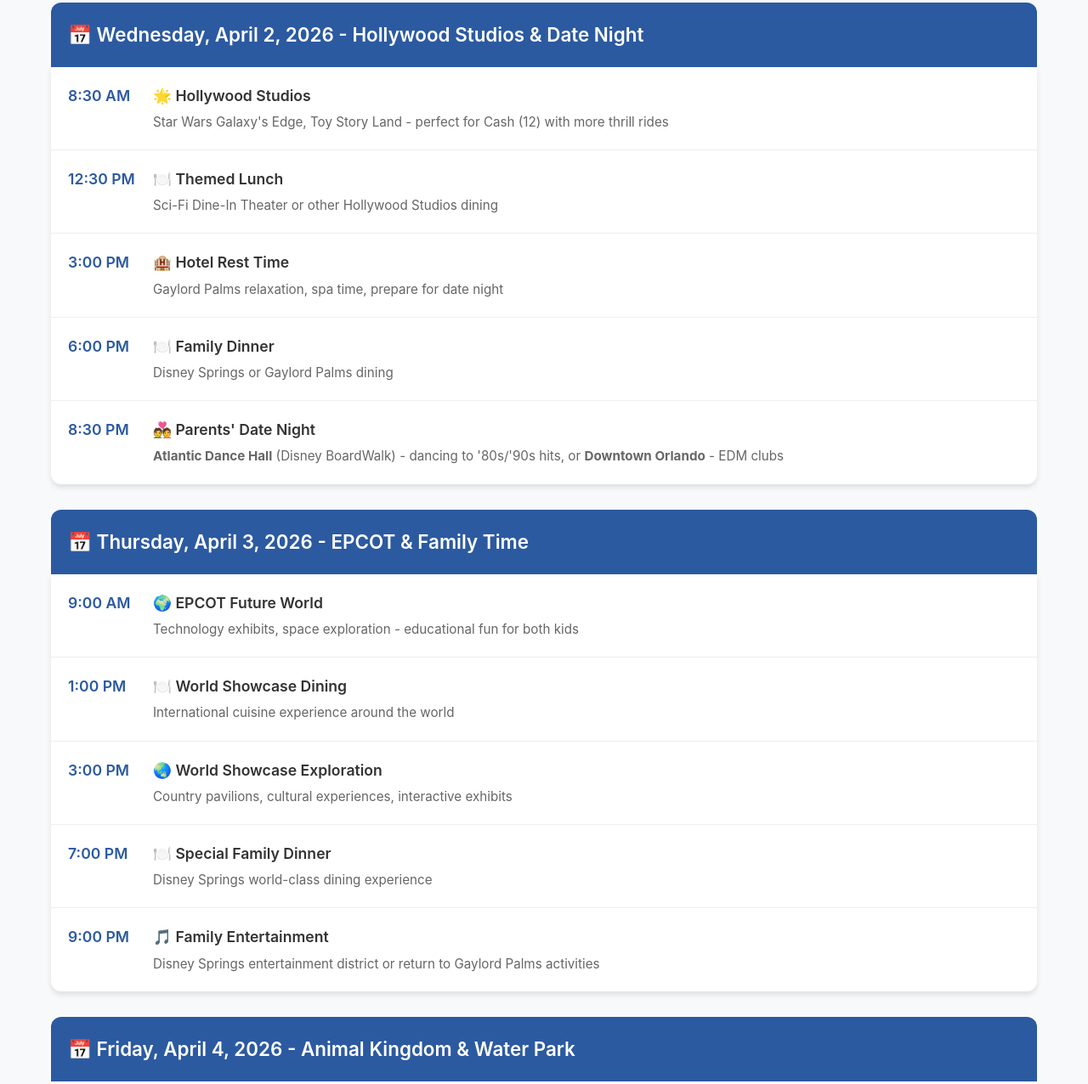
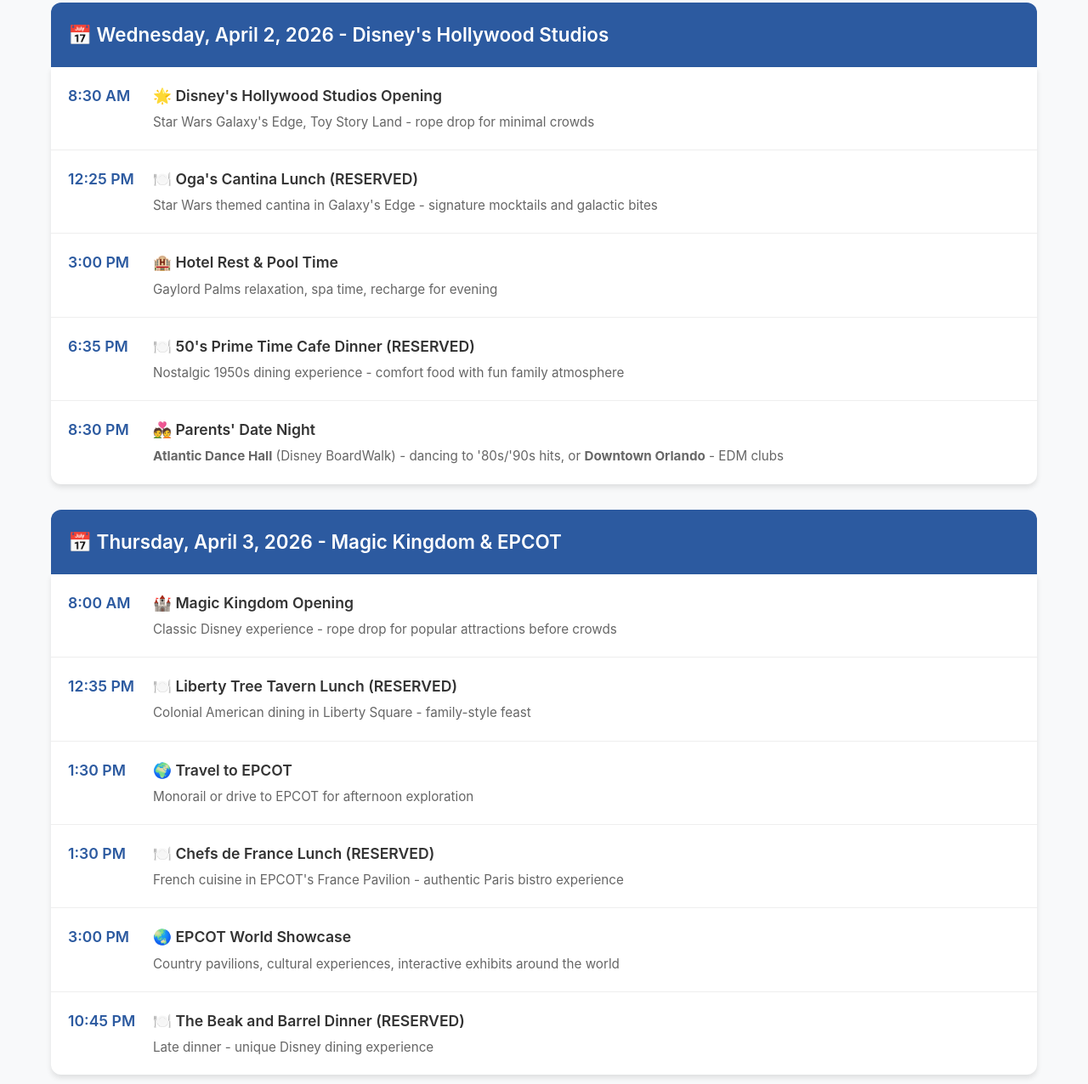
Before and after one commit to Colby-Cul/florida-trip-itinerary, a plain HTML site: page index.html in a window 1280 px wide. Shown: the part 7836-9112 px from the top of the page at 85% size. Drawn offline with Linux system fonts and the light colour scheme.

Commit message:
Add confirmed Disney restaurant reservations: Oga's Cantina, 50's Prime Time Cafe, Liberty Tree Tavern, Chefs de France, and The Beak and Barrel

```diff
--- a/index.html
+++ b/index.html
@@ -1172,35 +1172,35 @@
         <!-- Day 8 - Wednesday, April 2 -->
         <div class="day-schedule" id="day8">
             <div class="day-header">
-                📅 Wednesday, April 2, 2026 - Hollywood Studios & Date Night
+                📅 Wednesday, April 2, 2026 - Disney's Hollywood Studios
             </div>
             <div class="day-content">
                 <div class="timeline-item">
                     <div class="time">8:30 AM</div>
                     <div class="event-details">
-                        <div class="event-title">🌟 Hollywood Studios</div>
-                        <div class="event-description">Star Wars Galaxy's Edge, Toy Story Land - perfect for Cash (12) with more thrill rides</div>
-                    </div>
-                </div>
-                <div class="timeline-item">
-                    <div class="time">12:30 PM</div>
-                    <div class="event-details">
-                        <div class="event-title">🍽️ Themed Lunch</div>
-                        <div class="event-description">Sci-Fi Dine-In Theater or other Hollywood Studios dining</div>
+                        <div class="event-title">🌟 Disney's Hollywood Studios Opening</div>
+                        <div class="event-description">Star Wars Galaxy's Edge, Toy Story Land - rope drop for minimal crowds</div>
+                    </div>
+                </div>
+                <div class="timeline-item">
+                    <div class="time">12:25 PM</div>
+                    <div class="event-details">
+                        <div class="event-title">🍽️ Oga's Cantina Lunch (RESERVED)</div>
+                        <div class="event-description">Star Wars themed cantina in Galaxy's Edge - signature mocktails and galactic bites</div>
                     </div>
                 </div>
                 <div class="timeline-item">
                     <div class="time">3:00 PM</div>
                     <div class="event-details">
-                        <div class="event-title">🏨 Hotel Rest Time</div>
-                        <div class="event-description">Gaylord Palms relaxation, spa time, prepare for date night</div>
-                    </div>
-                </div>
-                <div class="timeline-item">
-                    <div class="time">6:00 PM</div>
-                    <div class="event-details">
-                        <div class="event-title">🍽️ Family Dinner</div>
-                        <div class="event-description">Disney Springs or Gaylord Palms dining</div>
+                        <div class="event-title">🏨 Hotel Rest & Pool Time</div>
+                        <div class="event-description">Gaylord Palms relaxation, spa time, recharge for evening</div>
+                    </div>
+                </div>
+                <div class="timeline-item">
+                    <div class="time">6:35 PM</div>
+                    <div class="event-details">
+                        <div class="event-title">🍽️ 50's Prime Time Cafe Dinner (RESERVED)</div>
+                        <div class="event-description">Nostalgic 1950s dining experience - comfort food with fun family atmosphere</div>
                     </div>
                 </div>
                 <div class="timeline-item">
@@ -1216,42 +1216,49 @@
         <!-- Day 9 - Thursday, April 3 -->
         <div class="day-schedule" id="day9">
             <div class="day-header">
-                📅 Thursday, April 3, 2026 - EPCOT & Family Time
+                📅 Thursday, April 3, 2026 - Magic Kingdom & EPCOT
             </div>
             <div class="day-content">
                 <div class="timeline-item">
-                    <div class="time">9:00 AM</div>
-                    <div class="event-details">
-                        <div class="event-title">🌍 EPCOT Future World</div>
-                        <div class="event-description">Technology exhibits, space exploration - educational fun for both kids</div>
-                    </div>
-                </div>
-                <div class="timeline-item">
-                    <div class="time">1:00 PM</div>
-                    <div class="event-details">
-                        <div class="event-title">🍽️ World Showcase Dining</div>
-                        <div class="event-description">International cuisine experience around the world</div>
+                    <div class="time">8:00 AM</div>
+                    <div class="event-details">
+                        <div class="event-title">🏰 Magic Kingdom Opening</div>
+                        <div class="event-description">Classic Disney experience - rope drop for popular attractions before crowds</div>
+                    </div>
+                </div>
+                <div class="timeline-item">
+                    <div class="time">12:35 PM</div>
+                    <div class="event-details">
+                        <div class="event-title">🍽️ Liberty Tree Tavern Lunch (RESERVED)</div>
+                        <div class="event-description">Colonial American dining in Liberty Square - family-style feast</div>
+                    </div>
+                </div>
+                <div class="timeline-item">
+                    <div class="time">1:30 PM</div>
+                    <div class="event-details">
+                        <div class="event-title">🌍 Travel to EPCOT</div>
+                        <div class="event-description">Monorail or drive to EPCOT for afternoon exploration</div>
+                    </div>
+                </div>
+                <div class="timeline-item">
+                    <div class="time">1:30 PM</div>
+                    <div class="event-details">
+                        <div class="event-title">🍽️ Chefs de France Lunch (RESERVED)</div>
+                        <div class="event-description">French cuisine in EPCOT's France Pavilion - authentic Paris bistro experience</div>
                     </div>
                 </div>
                 <div class="timeline-item">
                     <div class="time">3:00 PM</div>
                     <div class="event-details">
-                        <div class="event-title">🌏 World Showcase Exploration</div>
-                        <div class="event-description">Country pavilions, cultural experiences, interactive exhibits</div>
-                    </div>
-                </div>
-                <div class="timeline-item">
-                    <div class="time">7:00 PM</div>
-                    <div class="event-details">
-                        <div class="event-title">🍽️ Special Family Dinner</div>
-                        <div class="event-description">Disney Springs world-class dining experience</div>
-                    </div>
-                </div>
-                <div class="timeline-item">
-                    <div class="time">9:00 PM</div>
-                    <div class="event-details">
-                        <div class="event-title">🎵 Family Entertainment</div>
-                        <div class="event-description">Disney Springs entertainment district or return to Gaylord Palms activities</div>
+                        <div class="event-title">🌏 EPCOT World Showcase</div>
+                        <div class="event-description">Country pavilions, cultural experiences, interactive exhibits around the world</div>
+                    </div>
+                </div>
+                <div class="timeline-item">
+                    <div class="time">10:45 PM</div>
+                    <div class="event-details">
+                        <div class="event-title">🍽️ The Beak and Barrel Dinner (RESERVED)</div>
+                        <div class="event-description">Late dinner - unique Disney dining experience</div>
                     </div>
                 </div>
             </div>
```
